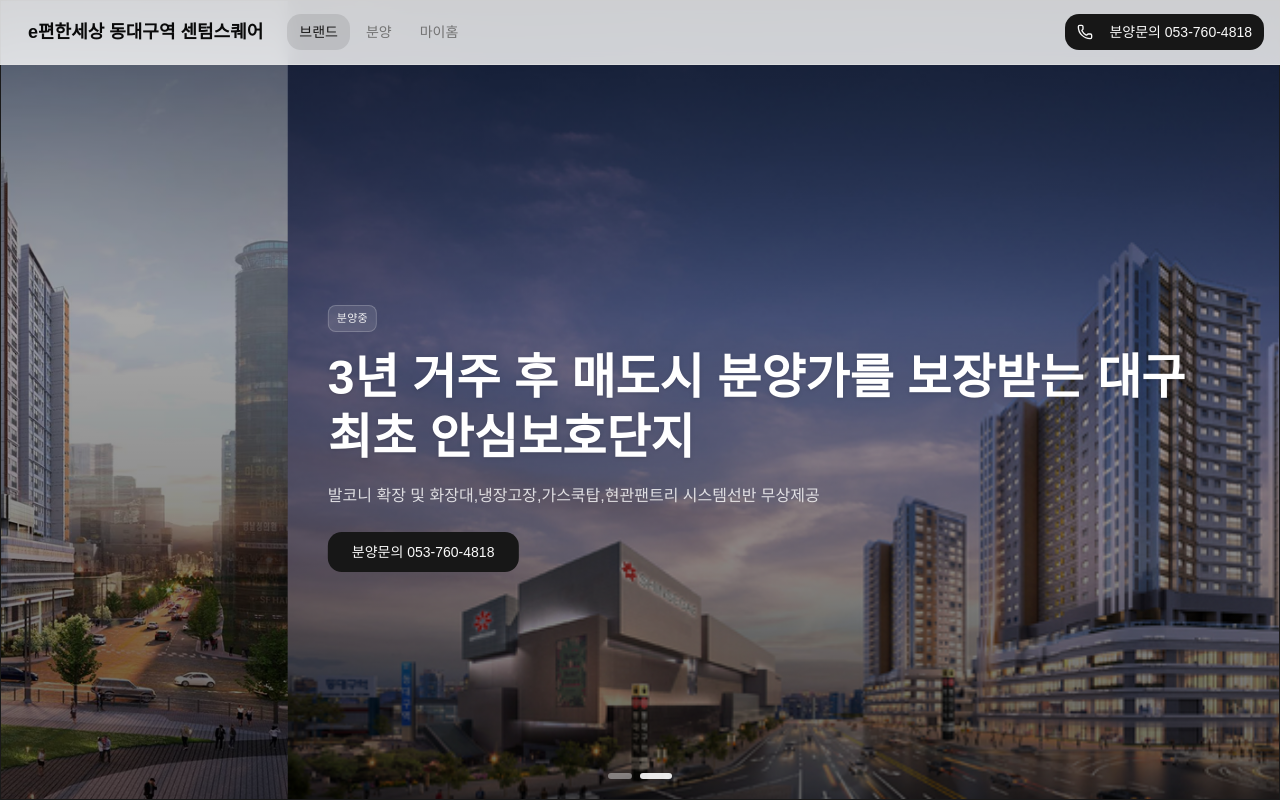
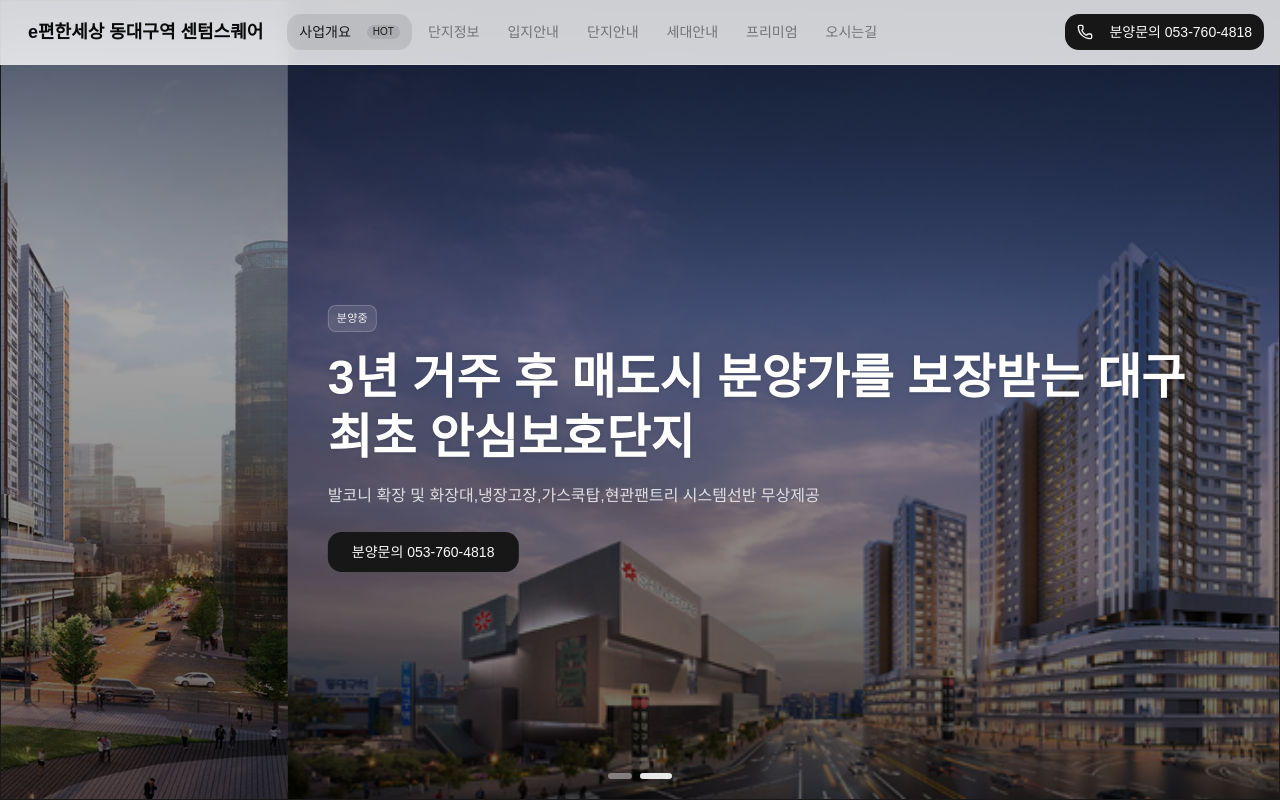
Before and after one commit to ssg4262/bunyang, a React (Vite) app: page / in a window 1280 px wide. Shown: the top 801 px of the page. Built offline with nearby package versions, Linux system fonts and the light colour scheme.

Commit message:
Update MainHome.tsx

```diff
--- a/src/page/main/MainHome.tsx
+++ b/src/page/main/MainHome.tsx
@@ -39,21 +39,17 @@ export const MainHome: React.FC = () => {
                 >
                     <PromoNavbar
                         brand="e편한세상 동대구역 센텀스퀘어"
+                        nav={[
+                            {label: "사업개요", badge: "HOT"},
+                            {label: "단지정보"},
+                            {label: "입지안내",},
+                            {label: "단지안내",},
+                            {label: "세대안내",},
+                            {label: "프리미엄",},
+                            {label: "오시는길"},
+                        ]}
                         contactLabel="분양문의 053-760-4818"
-                        nav={[
-                            {
-                                label: "브랜드",
-                                children: [
-                                    { label: "브랜드 스토리" },
-                                    { label: "상품" },
-                                    { label: "기술" },
-                                    { label: "브랜드 뉴스" },
-                                ],
-                            },
-                            { label: "분양" },     // children 없이 단일 항목
-                            { label: "마이홈" },   // children 없이 단일 항목
-                        ]}
-                        onItemClick={(item) => console.log("clicked:", item.label)}
+                        onItemClick={(item, idx) => console.log("clicked", item, idx)}
                     />
                     </div>
 
```
